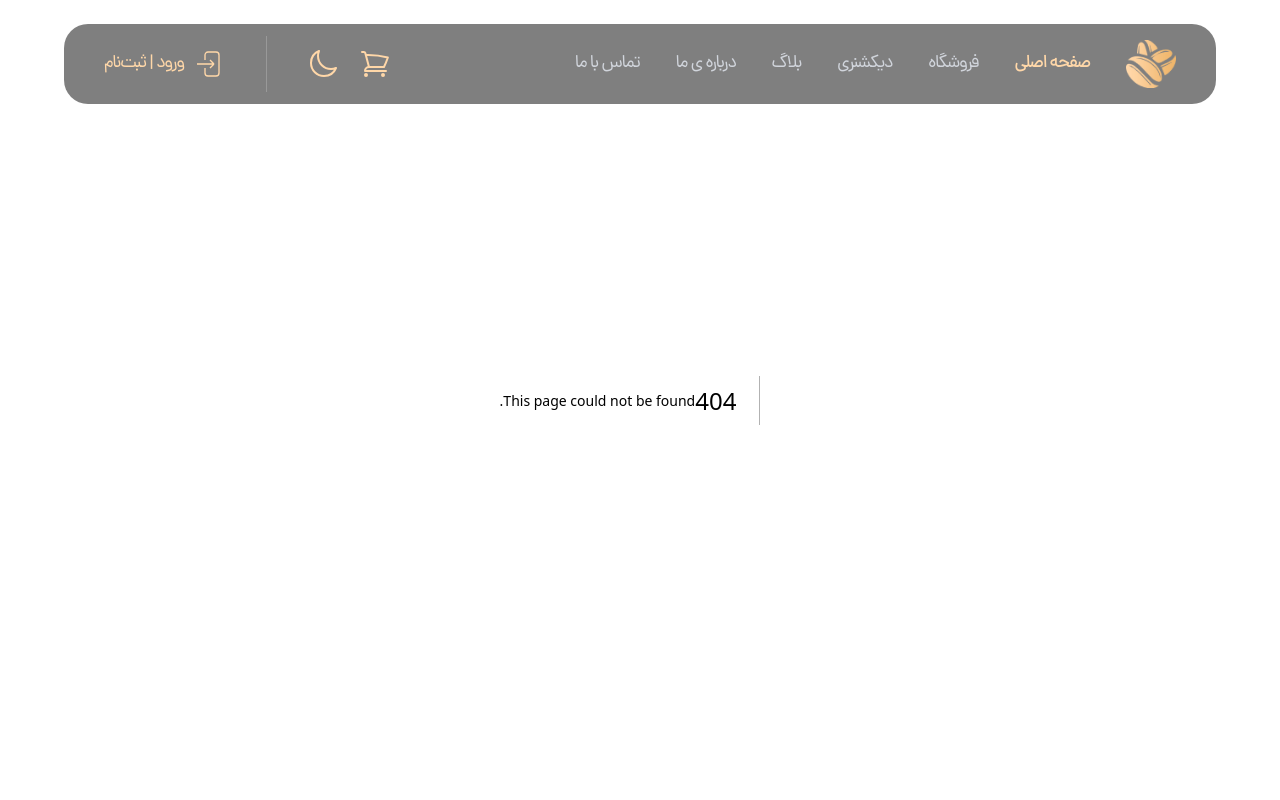
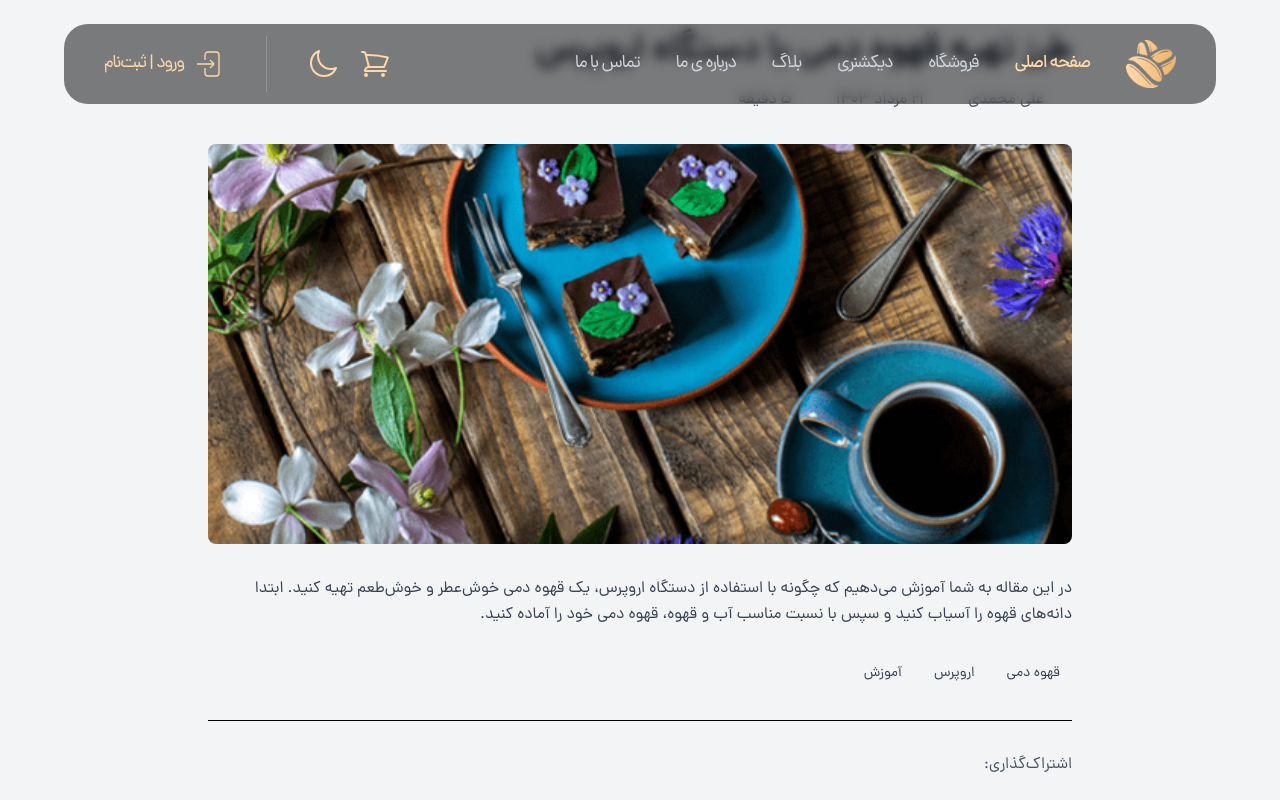
Before and after one commit to Devby-Ali/next-coffee, a Next.js app: page /blogs/1 in a window 1280 px wide. Before the commit this address had no page. Shown: the top 800 px of the page. Built offline with nearby package versions, Linux system fonts and the light colour scheme.

Commit message:
Refactor Blogs directory

```diff
--- /dev/null
+++ b/src/app/blogs/page.tsx
@@ -0,0 +1,9 @@
+import React from 'react'
+
+export default function page() {
+  return (
+    <div>
+
+    </div>
+  )
+}
--- a/src/components/Template/BestSellingProducts.tsx
+++ b/src/components/Template/BestSellingProducts.tsx
@@ -6,7 +6,7 @@ import Image from 'next/image';
 import { Swiper as SwiperType } from 'swiper';
 import { Swiper, SwiperSlide } from 'swiper/react';
 import { ProductsProps } from '@/types/components.types';
-import ProductCart from '../ui/products/ProductCart';
+import ProductCart from '../ui/products/ProductCard';
 
 // Import Swiper styles
 import 'swiper/css';
--- a/src/components/Template/Blogs.tsx
+++ b/src/components/Template/Blogs.tsx
@@ -1,17 +1,17 @@
 import React from 'react';
 import SectionHeader from '../ui/SectionHeader';
 import { blogsProps } from '@/types/components.types';
-import BlogCart from '../ui/blogs/BlogCart';
+import BlogCard from '../ui/blogs/BlogCard';
 
 const Blogs = ({ blogsData }: blogsProps): React.JSX.Element => {
   return (
     <section className="blogs mb-8 md:mb-28">
       <div className="container">
-        <SectionHeader title="مطالب خواندنی" subTitle="مشاهده همه مطالب" btnTitle="مشاهده همه" />
+        <SectionHeader title="مطالب خواندنی" subTitle="مشاهده همه مطالب" btnTitle="مشاهده همه" btnHref='/blogs' />
         {/* <!-- Section Content --> */}
         <div className="grid grid-cols-1 sm:grid-cols-3 lg:grid-cols-4 gap-3.5 md:gap-5">
           {blogsData.map((blog) => (
-            <BlogCart key={blog.id} {...blog} />
+            <BlogCard key={blog.id} {...blog} />
           ))}
         </div>
       </div>
--- a/src/components/Template/LatestProducts.tsx
+++ b/src/components/Template/LatestProducts.tsx
@@ -1,7 +1,7 @@
 import React from 'react';
 import SectionHeader from '../ui/SectionHeader';
 import { ProductsProps } from '@/types/components.types';
-import ProductCart from '../ui/products/ProductCart';
+import ProductCard from '../ui/products/ProductCard';
 
 const LatestProducts = ({ productsData }: ProductsProps): React.JSX.Element => {
   const products = productsData.reverse().slice(0, 10);
@@ -13,13 +13,13 @@ const LatestProducts = ({ productsData }: ProductsProps): React.JSX.Element => {
           title={'جدیدترین محصولات'}
           subTitle={'فرآوری شده از دانه قهوه'}
           btnTitle={'مشاهده همه محصولات'}
-          btnHref={"/products"}
+          btnHref={'/products'}
         />
 
         {/* <!-- Section Body --> */}
         <div className="grid grid-cols-2 sm:grid-cols-3 lg:grid-cols-4 2xl:grid-cols-5 gap-3.5 md:gap-5">
           {products.map((product) => (
-            <ProductCart key={product.id} {...product} />
+            <ProductCard key={product.id} {...product} />
           ))}
         </div>
       </div>
--- a/src/components/Template/ProductCategory.tsx
+++ b/src/components/Template/ProductCategory.tsx
@@ -1,7 +1,7 @@
 import Image from 'next/image';
 import React from 'react';
 import { ProductCategoryProps } from '@/types/components.types';
-import ProductCategoryCart from '../ui/products/ProductCategoryCart';
+import ProductCategoryCard from '../ui/products/ProductCategoryCard';
 
 const ProductCategory = ({ productCategory }: ProductCategoryProps): React.JSX.Element => {
   return (
@@ -9,7 +9,7 @@ const ProductCategory = ({ productCategory }: ProductCategoryProps): React.JSX.E
       <div className="container">
         <div className="flex-center font-semibold gap-y-6 gap-x-8 md:gap-16.5 2xl:gap-x-24 flex-wrap">
           {productCategory.map((product) => (
-            <ProductCategoryCart key={product.id} {...product} />
+            <ProductCategoryCard key={product.id} {...product} />
           ))}
         </div>
       </div>
--- /dev/null
+++ b/src/components/blog/BlogDetail.tsx
@@ -0,0 +1,90 @@
+import React from 'react';
+import Image from 'next/image';
+import Icon from '../Icon';
+
+interface BlogDetailProps {
+  blog: {
+    id: number;
+    title: string;
+    img: string;
+    date: {
+      day: string;
+      month: string;
+      year: string;
+    };
+    content: string;
+    author: string;
+    tags: string[];
+    readTime: string;
+  };
+}
+
+const BlogDetail = ({ blog }: BlogDetailProps): React.JSX.Element => {
+  return (
+    <article className="max-w-4xl mx-auto px-4 py-8">
+      {/* Header */}
+      <header className="mb-8">
+        <h1 className="text-3xl md:text-4xl font-bold text-gray-900 mb-4">{blog.title}</h1>
+        <div className="flex items-center gap-4 text-gray-600">
+          <div className="flex items-center gap-2">
+            <Icon name="user" className="w-5 h-5" />
+            <span>{blog.author}</span>
+          </div>
+          <div className="flex items-center gap-2">
+            <Icon name="calendar" className="w-5 h-5" />
+            <span>{`${blog.date.day} ${blog.date.month} ${blog.date.year}`}</span>
+          </div>
+          <div className="flex items-center gap-2">
+            <Icon name="clock" className="w-5 h-5" />
+            <span>{blog.readTime}</span>
+          </div>
+        </div>
+      </header>
+
+      {/* Featured Image */}
+      <div className="relative w-full h-[400px] mb-8 rounded-lg overflow-hidden">
+        <Image
+          src={blog.img}
+          alt={blog.title}
+          fill
+          className="object-cover"
+        />
+      </div>
+
+      {/* Content */}
+      <div className="prose prose-lg max-w-none mb-8">
+        <p className="text-gray-700 leading-relaxed">{blog.content}</p>
+      </div>
+
+      {/* Tags */}
+      <div className="flex flex-wrap gap-2 mb-8">
+        {blog.tags.map((tag) => (
+          <span
+            key={tag}
+            className="px-3 py-1 bg-gray-100 text-gray-700 rounded-full text-sm hover:bg-gray-200 transition-colors"
+          >
+            {tag}
+          </span>
+        ))}
+      </div>
+
+      {/* Share Buttons */}
+      <div className="flex items-center gap-4 border-t pt-8">
+        <span className="text-gray-600">اشتراک‌گذاری:</span>
+        <div className="flex gap-4">
+          <button className="text-gray-600 hover:text-blue-600 transition-colors">
+            <Icon name="twitter" className="w-6 h-6" />
+          </button>
+          <button className="text-gray-600 hover:text-blue-800 transition-colors">
+            <Icon name="facebook" className="w-6 h-6" />
+          </button>
+          <button className="text-gray-600 hover:text-green-600 transition-colors">
+            <Icon name="whatsapp" className="w-6 h-6" />
+          </button>
+        </div>
+      </div>
+    </article>
+  );
+};
+
+export default BlogDetail;
--- a/src/components/ui/blogs/BlogCard.tsx
+++ b/src/components/ui/blogs/BlogCard.tsx
@@ -7,7 +7,7 @@ import Link from 'next/link';
 const BlogCard = (blog: blogProps): React.JSX.Element => {
   return (
     <div className="group flex gap-x-2.5 sm:block p-2.5 md:pb-2 bg-white dark:bg-white/8 dark:backdrop-blur-[3px] shadow-normal rounded-2xl">
-      <Link href={`/blog/${blog.id}`} className="relative block w-32.5 h-32.5 shrink-0 sm:w-auto sm:h-auto sm:mb-4 rounded-2xl rounded-bl-4xl overflow-hidden">
+      <Link href={`/blogs/${blog.id}`} className="relative block w-32.5 h-32.5 shrink-0 sm:w-auto sm:h-auto sm:mb-4 rounded-2xl rounded-bl-4xl overflow-hidden">
         <Image
           height={378}
           width={569}
@@ -21,7 +21,7 @@ const BlogCard = (blog: blogProps): React.JSX.Element => {
       </Link>
       <div className="w-full flex flex-col sm:flex-row items-start justify-between">
         <Link
-          href={`/blog/${blog.id}`}
+          href={`/blogs/${blog.id}`}
           className="font-semibold md:font-normal ml-1.5 sm:ml-0 mt-2.5 sm:mt-0 text-sm/7 md:text-lg line-clamp-2 max-w-[193px] text-zinc-700 dark:text-white"
         >
           {blog.title}
--- a/src/components/ui/products/ProductCart.tsx
+++ b/src/components/ui/products/ProductCard.tsx
@@ -4,7 +4,7 @@ import Image from 'next/image';
 import { ProductsDataProps } from '@/types/components.types';
 import Link from 'next/link';
 
-const ProductCart = (product: ProductsDataProps): React.JSX.Element => {
+const ProductCard = (product: ProductsDataProps): React.JSX.Element => {
   return (
     <div className="p-2 md:p-5 bg-white dark:bg-white/8 dark:backdrop-blur-[3px] shadow-normal rounded-2xl">
       <Link href={`/products/${product.id}`} className="relative mb-2 md:mb-5">
@@ -75,4 +75,4 @@ const ProductCart = (product: ProductsDataProps): React.JSX.Element => {
   );
 };
 
-export default ProductCart;
+export default ProductCard;
--- a/src/components/ui/products/ProductCategoryCart.tsx
+++ b/src/components/ui/products/ProductCategoryCard.tsx
@@ -2,7 +2,7 @@ import React from 'react';
 import Image from 'next/image';
 import { productCategorydata } from '@/types/components.types';
 
-const ProductCategoryCart = (props: productCategorydata): React.JSX.Element => {
+const ProductCategoryCard = (props: productCategorydata): React.JSX.Element => {
   return (
     <div className="w-25 md:w-50 text-center">
       <a href="#">
@@ -21,4 +21,4 @@ const ProductCategoryCart = (props: productCategorydata): React.JSX.Element => {
   );
 }
 
-export default ProductCategoryCart;
+export default ProductCategoryCard;
--- a/src/components/ui/products/ProductsList.tsx
+++ b/src/components/ui/products/ProductsList.tsx
@@ -1,7 +1,7 @@
 'use client';
 
 import React, { useState } from 'react';
-import ProductCart from '../../ui/products/ProductCart';
+import ProductCard from './ProductCard';
 import LoadMore from '../LoadMore';
 import { ProductsDataProps } from '@/types/components.types';
 
@@ -41,7 +41,7 @@ const ProductsList: React.FC<ProductsListProps> = ({
     <>
       <section className="grid grid-cols-2 sm:grid-cols-3 lg:grid-cols-4 2xl:grid-cols-5 gap-3.5 md:gap-5">
         {products.map((product: ProductsDataProps) => (
-          <ProductCart key={product.id} {...product} />
+          <ProductCard key={product.id} {...product} />
         ))}
       </section>
       <LoadMore
```
Also changed, not shown: src/app/blogs/[id]/page.tsx (renamed from src/app/blog/[id]/page.tsx).
